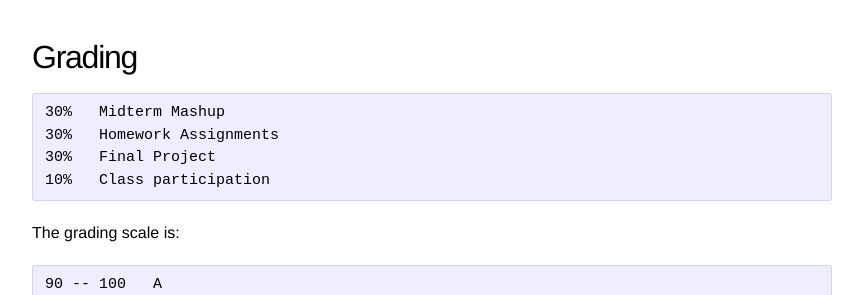
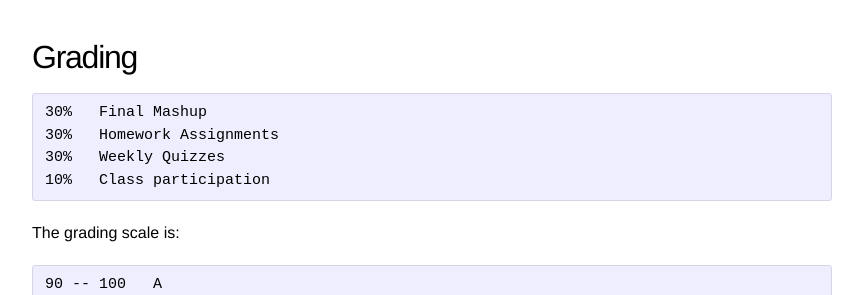
Before and after one commit to bnmnetp/CS130, a Jekyll site: the page built from syllabus.md, in a window 1280 px wide and 900 px high, scrolled down 1870 px. Shown: the part 281-576 px from the top of the window, without its empty margins (208-1071 px from the left). Built offline with Jekyll 4.4.1, drawn with Linux system fonts in a browser that asks for light colours.

Commit message:
fix grading

```diff
--- a/syllabus.md
+++ b/syllabus.md
@@ -137,9 +137,9 @@ with one other person on the mid-term.
 Grading
 -------
 
-    30%   Midterm Mashup
+    30%   Final Mashup
     30%   Homework Assignments
-    30%   Final Project
+    30%   Weekly Quizzes
     10%   Class participation
 
 The grading scale is:
```
